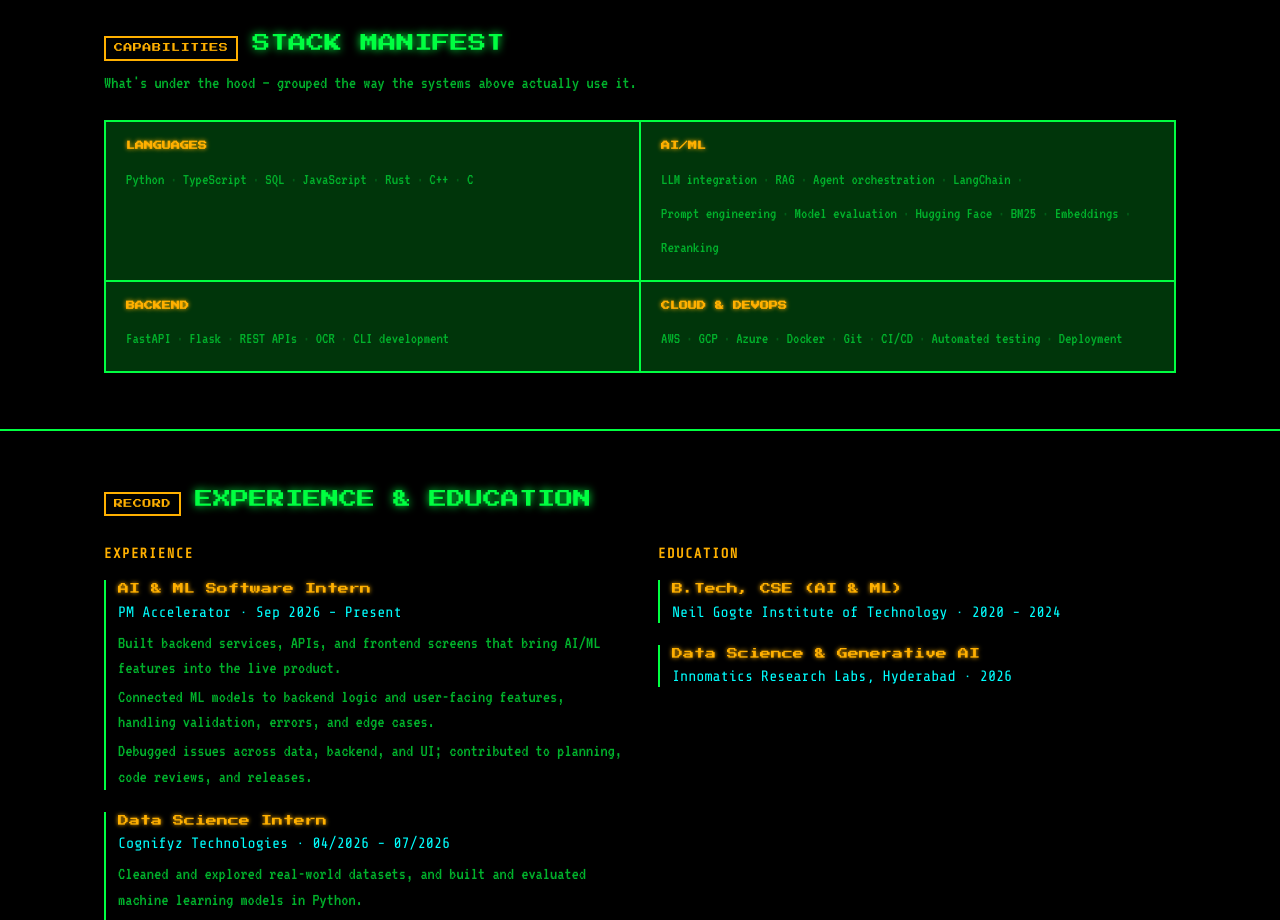
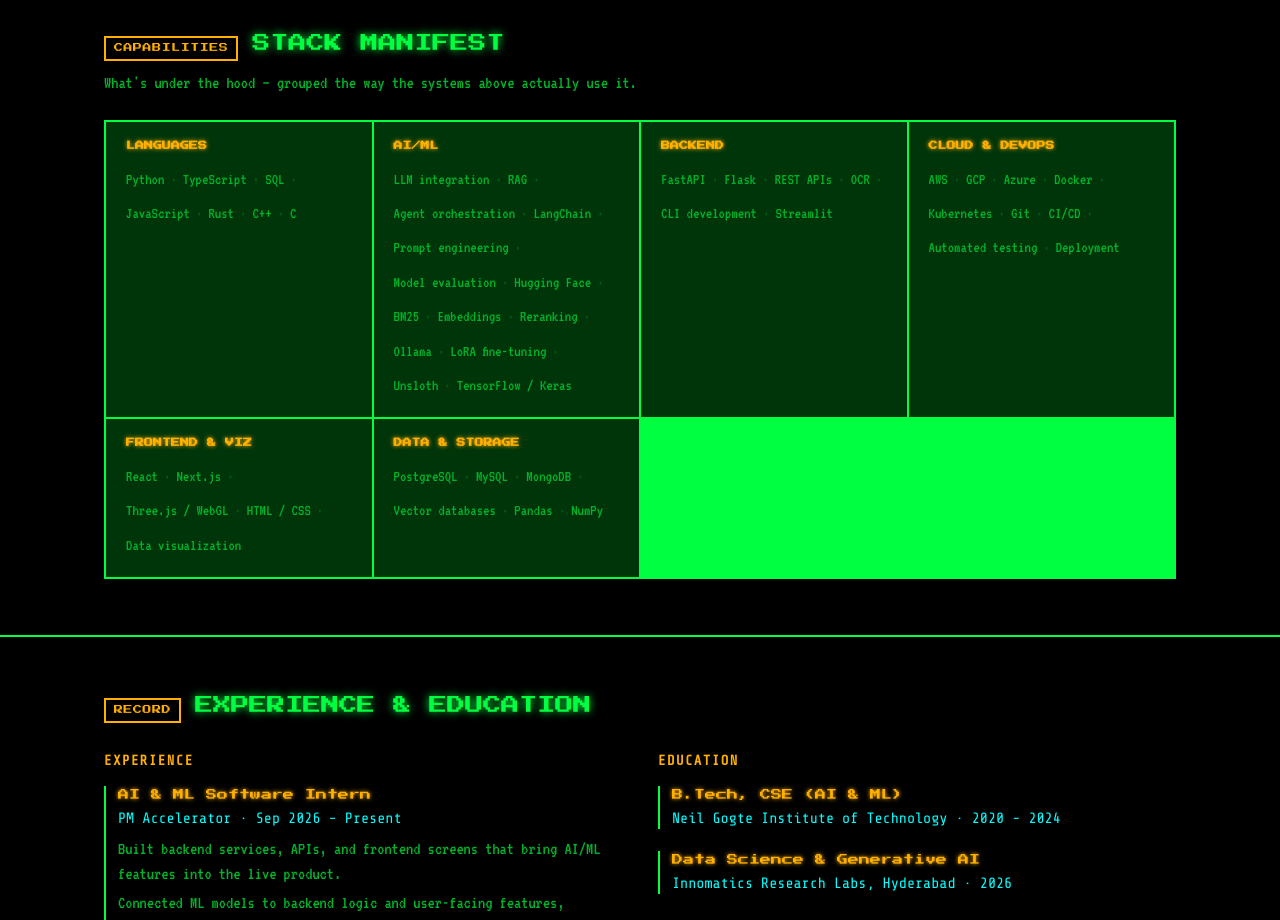
Before and after one commit to kvik0802/portfolio, a plain HTML site: page index.html in a window 1280 px wide. Shown: the part 2920-3840 px from the top of the page. Drawn offline with nearby package versions, Linux system fonts and the light colour scheme.

Commit message:
Enrich stack manifest with tech from repos (Ollama, LoRA, TF, K8s, React, etc.)

```diff
--- a/index.html
+++ b/index.html
@@ -148,7 +148,7 @@
   .proj-link:hover{ background:var(--green); color:#000; }
   .proj-link.disabled{ color:var(--ink-faint); border-color:var(--ink-faint); cursor:not-allowed; pointer-events:none; }
 
-  .manifest{ display:grid; grid-template-columns: repeat(2, 1fr); gap:2px; background:var(--green); border:2px solid var(--green); }
+  .manifest{ display:grid; grid-template-columns: repeat(auto-fit, minmax(240px,1fr)); gap:2px; background:var(--green); border:2px solid var(--green); }
   @media (max-width:700px){ .manifest{ grid-template-columns:1fr; } }
   .manifest-cell{ background:rgba(0,18,0,0.85); padding:18px 20px; }
   .manifest-cell h4{ font-family:'Press Start 2P', monospace; font-size:9px; color:var(--amber); margin:0 0 12px; text-shadow:0 0 4px var(--amber); }
@@ -283,19 +283,31 @@
       <div class="manifest-cell">
         <h4>AI/ML</h4>
         <div class="items">
-          <span>LLM integration</span><span>RAG</span><span>Agent orchestration</span><span>LangChain</span><span>Prompt engineering</span><span>Model evaluation</span><span>Hugging Face</span><span>BM25</span><span>Embeddings</span><span>Reranking</span>
+          <span>LLM integration</span><span>RAG</span><span>Agent orchestration</span><span>LangChain</span><span>Prompt engineering</span><span>Model evaluation</span><span>Hugging Face</span><span>BM25</span><span>Embeddings</span><span>Reranking</span><span>Ollama</span><span>LoRA fine-tuning</span><span>Unsloth</span><span>TensorFlow / Keras</span>
         </div>
       </div>
       <div class="manifest-cell">
         <h4>BACKEND</h4>
         <div class="items">
-          <span>FastAPI</span><span>Flask</span><span>REST APIs</span><span>OCR</span><span>CLI development</span>
+          <span>FastAPI</span><span>Flask</span><span>REST APIs</span><span>OCR</span><span>CLI development</span><span>Streamlit</span>
         </div>
       </div>
       <div class="manifest-cell">
         <h4>CLOUD & DEVOPS</h4>
         <div class="items">
-          <span>AWS</span><span>GCP</span><span>Azure</span><span>Docker</span><span>Git</span><span>CI/CD</span><span>Automated testing</span><span>Deployment</span>
+          <span>AWS</span><span>GCP</span><span>Azure</span><span>Docker</span><span>Kubernetes</span><span>Git</span><span>CI/CD</span><span>Automated testing</span><span>Deployment</span>
+        </div>
+      </div>
+      <div class="manifest-cell">
+        <h4>FRONTEND & VIZ</h4>
+        <div class="items">
+          <span>React</span><span>Next.js</span><span>Three.js / WebGL</span><span>HTML / CSS</span><span>Data visualization</span>
+        </div>
+      </div>
+      <div class="manifest-cell">
+        <h4>DATA & STORAGE</h4>
+        <div class="items">
+          <span>PostgreSQL</span><span>MySQL</span><span>MongoDB</span><span>Vector databases</span><span>Pandas</span><span>NumPy</span>
         </div>
       </div>
     </div>
```
